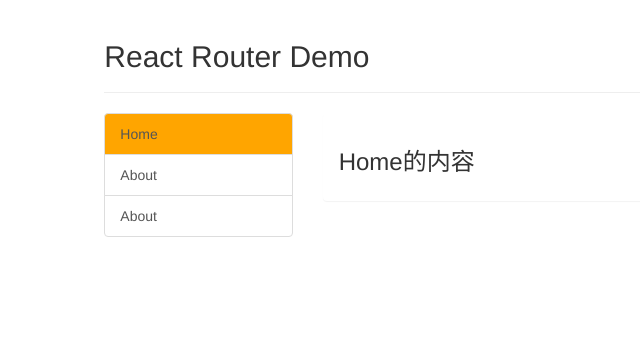
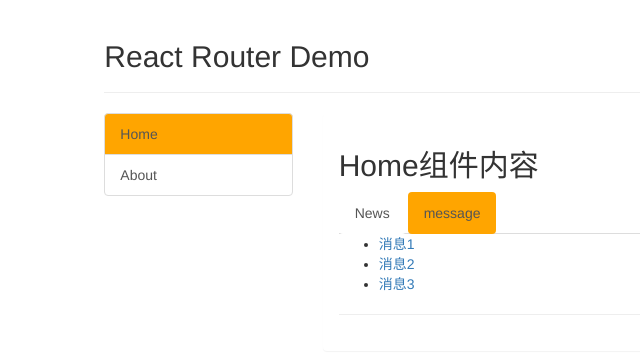
Before and after one commit to 13451167279/react-practice, a React (Create React App) app: page /home/message in a window 1280 px wide. Before the commit this address led to /home. Shown: the top 354 px of the page, without its empty margins (114-754 px from the left). Built offline with nearby package versions, Linux system fonts and the light colour scheme.

Commit message:
route 参数设置

```diff
--- a/src/App.js
+++ b/src/App.js
@@ -5,7 +5,6 @@ import Home from './pages/Home';
 import About from './pages/About';
 import Header from './components/Header';
 import MyNavLink from './components/MyNavLink';
-// import Test from './pages/Test';
 class App extends Component {
   render() {
     return (
@@ -21,47 +20,9 @@ class App extends Component {
           <div className="row">
             <div className="col-xs-2 col-xs-offset-2">
               <div className="list-group">
-                {/*
-                // 使用A标签
-                <a className="list-group-item active" href="/home">
-                  Home
-                </a>
-                <a className="list-group-item" href="/about">
-                  About
-                </a> */}
-                {/*
-                  // 使用Link
-                <Link className="list-group-item" to="/home">
-                  Home
-                </Link>
-                <Link className="list-group-item" to="/about">
-                  About
-                </Link> */}
-
-                {/* 使用NavLink 可以设置高亮*/}
-                {/* <NavLink className="list-group-item" activeClassName="active" to="/home"> */}
-                {/* 自定义active样式 */}
-                {/* <NavLink className="list-group-item" activeClassName="myactive" to="/home">
-                  Home
-                </NavLink>
-                <NavLink className="list-group-item" activeClassName="active" to="/about">
-                  About
-                </NavLink> */}
-
-                {/* 对NavLink二次封装 参数传递 */}
-                {/* <MyNavLink to="/home" title="Home"></MyNavLink>
-                <MyNavLink to="/about" title="About"></MyNavLink> */}
-                {/* 二次封装标签内容属性的传递 */}
-                {/* <MyNavLink to="/mypath/home">Home</MyNavLink>
-                <MyNavLink to="/mypath/about">About</MyNavLink> */}
-
                 {/* 路径的模糊匹配 与精确匹配*/}
                 <MyNavLink to="/home">Home</MyNavLink>
                 <MyNavLink to="/about">About</MyNavLink>
-                {/* 以about开头匹配可匹配的到 */}
-                <MyNavLink to="/about/a/b">About</MyNavLink>
-                {/* 以a开头匹配则匹配不到 */}
-                {/* <MyNavLink to="/a/about/b">About</MyNavLink> */}
               </div>
             </div>
             <div className="col-xs-6">
@@ -69,20 +30,13 @@ class App extends Component {
                 <div className="panel-body">
                   {/* 定义路由，（路由表） */}
                   <Switch>
-                    {/* <Route path="/home" component={Home}></Route>
-                    <Route path="/about" component={About}></Route> */}
-
                     {/* 精确匹配 */}
-                    <Route exact path="/home" component={Home}></Route>
-                    <Route exact path="/about" component={About}></Route>
+                    {/* <Route exact path="/home" component={Home}></Route>
+                    <Route exact path="/about" component={About}></Route> */}
+                    <Route path="/home" component={Home}></Route>
+                    <Route path="/about" component={About}></Route>
                     {/* 重定向 当路径不匹配的时候就重定向，一般放在所以路由的最后*/}
                     <Redirect to="/home"></Redirect>
-
-                    {/* 修改路由链接路径 */}
-                    {/* <Route path="/mypath/home" component={Home}></Route>
-                    <Route path="/mypath/about" component={About}></Route> */}
-                    {/* 使用switch  与使用switch的测试*/}
-                    {/* <Route path="/about" component={Test}></Route> */}
                   </Switch>
                 </div>
               </div>
--- /dev/null
+++ b/src/pages/Home/Message/Detail/index.js
@@ -0,0 +1,33 @@
+import React, { Component } from 'react';
+
+import qs from 'querystring';
+
+const detailData = [
+  { id: '001', content: '我是消息一，你好中国' },
+  { id: '002', content: '你好，尚硅谷' },
+  { id: '003', content: '你好，自己' },
+];
+export default class Detail extends Component {
+  render() {
+    // 接收params参数
+    // const { id, title } = this.props.match.params;
+
+    // 接收search参数
+    // const { id, title } = qs.parse(this.props.location.search.slice(1));
+
+    //接收state参数
+    const { id, title } = this.props.location.state;
+
+    const re = detailData.find((detail) => detail.id === id);
+
+    return (
+      <div>
+        <ul>
+          <li>id:{id}</li>
+          <li>title:{title}</li>
+          <li>content:{re.content}</li>
+        </ul>
+      </div>
+    );
+  }
+}
--- /dev/null
+++ b/src/pages/Home/Message/index.js
@@ -0,0 +1,48 @@
+import React, { Component } from 'react';
+import { Route, Link, Switch } from 'react-router-dom';
+
+import Detail from './Detail';
+
+export default class Message extends Component {
+  state = {
+    messageArr: [
+      { id: '001', title: '消息1' },
+      { id: '002', title: '消息2' },
+      { id: '003', title: '消息3' },
+    ],
+  };
+  render() {
+    const { messageArr } = this.state;
+    return (
+      <div>
+        <ul>
+          {messageArr.map((mes) => {
+            return (
+              <li key={mes.id}>
+                {/* params参数传参 */}
+                {/* <Link to={`/home/message/detail/${mes.id}/${mes.title}`}>{mes.title}</Link> */}
+                {/* searc参数传递 */}
+                {/* <Link to={`/home/message/detail/?id=${mes.id}&title=${mes.title}`}>{mes.title}</Link> */}
+                <Link
+                  to={{
+                    pathname: '/home/message/detail',
+                    state: { id: mes.id, title: mes.title },
+                  }}
+                >
+                  {mes.title}
+                </Link>
+              </li>
+            );
+          })}
+        </ul>
+        <hr />
+        <Switch>
+          {/* 设置params参数 */}
+          <Route path="/home/message/detail/:id/:title" component={Detail}></Route>
+          {/* search 设置 */}
+          <Route path="/home/message/detail/" component={Detail}></Route>
+        </Switch>
+      </div>
+    );
+  }
+}
--- /dev/null
+++ b/src/pages/Home/News/index.js
@@ -0,0 +1,15 @@
+import React, { Component } from 'react';
+
+export default class News extends Component {
+  render() {
+    return (
+      <div>
+        <ul>
+          <li>news001</li>
+          <li>news002</li>
+          <li>news003</li>
+        </ul>
+      </div>
+    );
+  }
+}
--- a/src/pages/Home/index.js
+++ b/src/pages/Home/index.js
@@ -1,7 +1,35 @@
 import React, { Component } from 'react';
+import { Route, Redirect, Switch } from 'react-router-dom';
+
+import Message from './Message';
+import News from './News';
+import MyNavLink from '../../components/MyNavLink';
 
 export default class About extends Component {
   render() {
-    return <h3>Home的内容</h3>;
+    return (
+      <div>
+        <h2>Home组件内容</h2>
+        <div>
+          <ul className="nav nav-tabs">
+            <li>
+              <MyNavLink to="/home/news" className="list-group-item">
+                News
+              </MyNavLink>
+            </li>
+            <li>
+              <MyNavLink to="/home/message" className="list-group-item">
+                message
+              </MyNavLink>
+            </li>
+          </ul>
+          <Switch>
+            <Route path="/home/message" component={Message}></Route>
+            <Route path="/home/news" component={News}></Route>
+            <Redirect to="/home/message" />
+          </Switch>
+        </div>
+      </div>
+    );
   }
 }
```
Also changed, not shown: src/pages/Test/index.js (deleted, +0 -11 lines).
